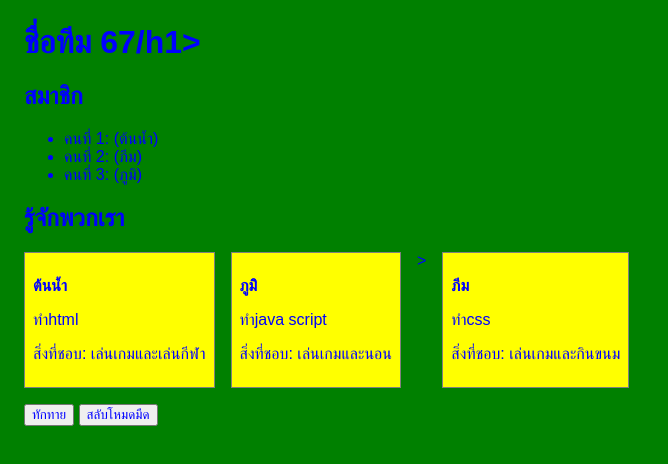
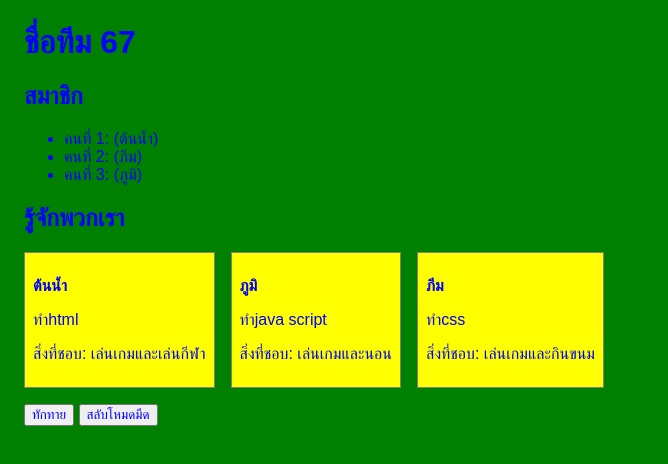
Before and after one commit to Gojo0125/team-3, a plain HTML site: page index.html in a window 1280 px wide. Shown: the whole page, without its empty margins (0-668 px from the left). Drawn offline with Linux system fonts and the light colour scheme.

Commit message:
แก้htmlเสร็จแล้วครับ
แก้ตรงชื่อสมาชิกทั้ง3 แก้ตรงชื่อทีม แก้ตรงการ์ดแนะนำสมาชิกทั้ง3คน และชื่อหัวหน้าทีม

```diff
--- a/index.html
+++ b/index.html
@@ -9,7 +9,7 @@
 <body>
 
   <!-- รอบที่ 3 (คาบหน้า): แก้ชื่อทีมตรงบรรทัดนี้ -->
-  <h1 id="team-name">ชื่อทีม 67/h1>
+  <h1 id="team-name">ชื่อทีม 67</h1>
 
   <!-- ===== รอบที่ 1: ทุกคนผลัดกันเพิ่มชื่อเล่นของตัวเอง ===== -->
   <h2>สมาชิก</h2>
@@ -31,12 +31,12 @@
     </div>
 
    <div class="card">
-      <h3 class="card-name">ภูมิิ</h3>
+      <h3 class="card-name">ภูมิ</h3>
       <p class="card-role">ทำjava script</p>
       <p class="card-hobby">สิ่งที่ชอบ: เล่นเกมและนอน</p>
     </div>
 
-   ><div class="card">
+   <div class="card">
       <h3 class="card-name">ภีม</h3>
       <p class="card-role">ทำcss</p>
       <p class="card-hobby">สิ่งที่ชอบ: เล่นเกมและกินขนม</p>
```
